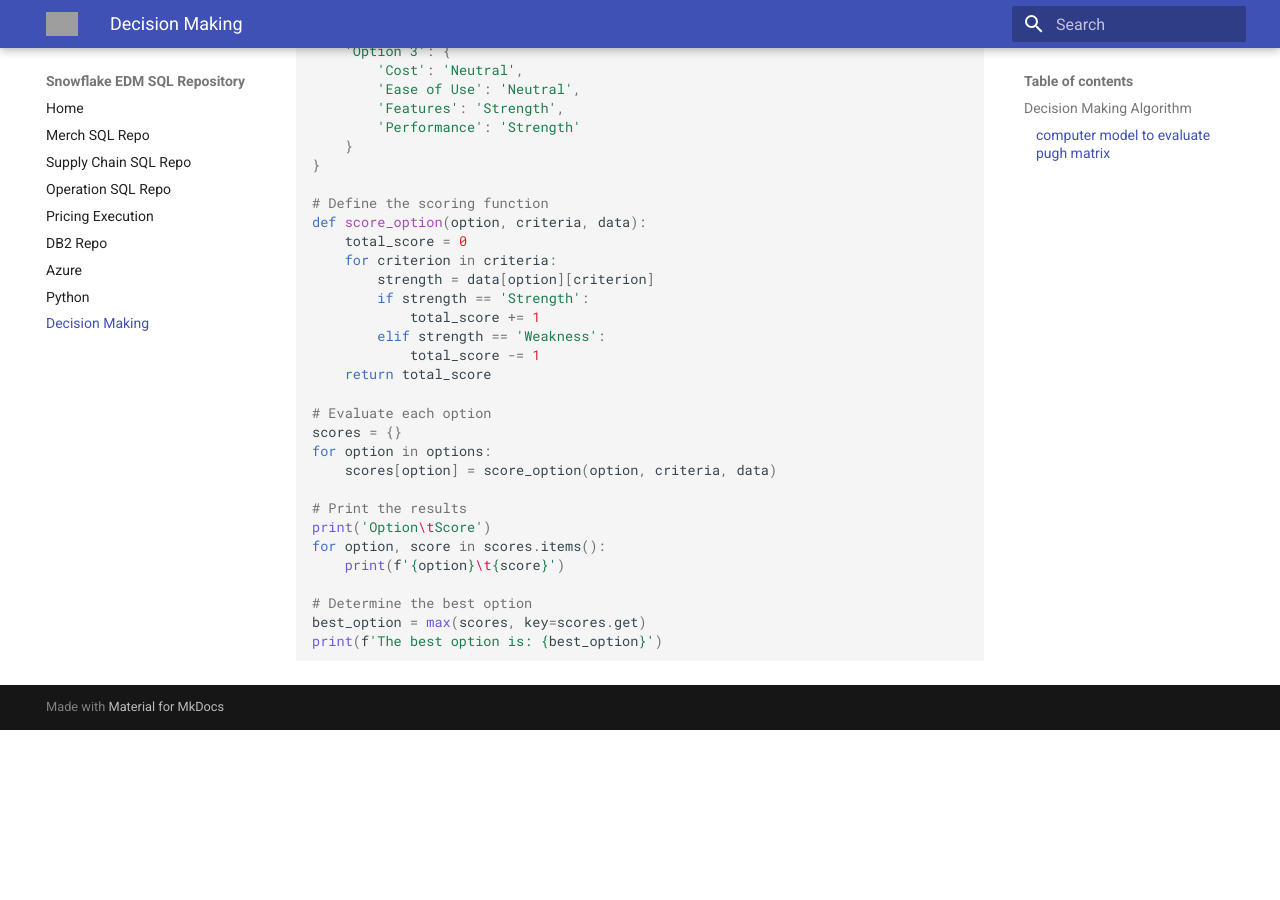
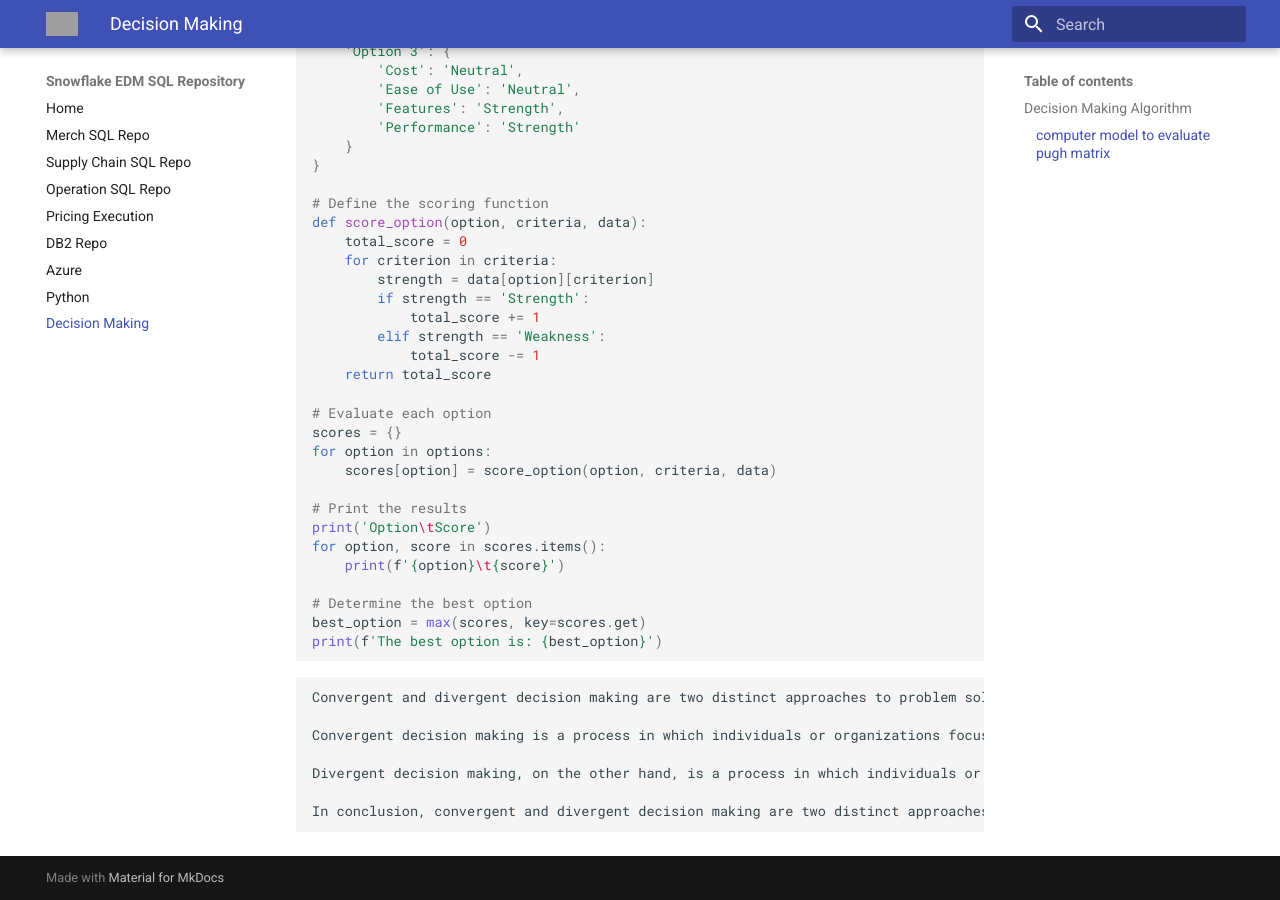
Before and after one commit to idahopotato1/sql_repo, an MkDocs documentation site: the page built from docs/decision_making_algorithm.md, in a window 1280 px wide and 900 px high, scrolled down 1423 px. Built offline with MkDocs 1.6.1 and Material for MkDocs 9.7.7, drawn with Linux system fonts in a browser that asks for light colours; before the commit the page ends 2153 px from its top, so only the background shows below that; grey boxes are pictures that could not be loaded.

Commit message:
add more codes

```diff
--- a/docs/decision_making_algorithm.md
+++ b/docs/decision_making_algorithm.md
@@ -97,3 +97,13 @@ for option, score in scores.items():
 best_option = max(scores, key=scores.get)
 print(f'The best option is: {best_option}')
 ~~~
+
+~~~markdown
+Convergent and divergent decision making are two distinct approaches to problem solving and decision making.
+
+Convergent decision making is a process in which individuals or organizations focus on finding a single, optimal solution to a problem. This approach is often used in situations where the problem and its solution are well-defined and there is a clear right or wrong answer. Convergent decision making is focused on finding the best solution as quickly as possible and often involves a step-by-step process of evaluating and eliminating options until the best solution is found.
+
+Divergent decision making, on the other hand, is a process in which individuals or organizations focus on generating a wide range of possible solutions to a problem. This approach is often used in situations where the problem is complex and there is no clear right or wrong answer. Divergent decision making is focused on generating as many potential solutions as possible, encouraging creativity and innovation. This process helps organizations to explore new ideas and find unexpected solutions to complex problems.
+
+In conclusion, convergent and divergent decision making are two distinct approaches to problem solving and decision making, each with its own strengths and weaknesses. The best approach to use depends on the specific problem and the desired outcome. In some situations, a combination of both approaches may be used to find the best solution.
+~~~
```
Also changed, not shown: site/decision_making_algorithm/index.html, site/search/search_index.json, 1 other file.
